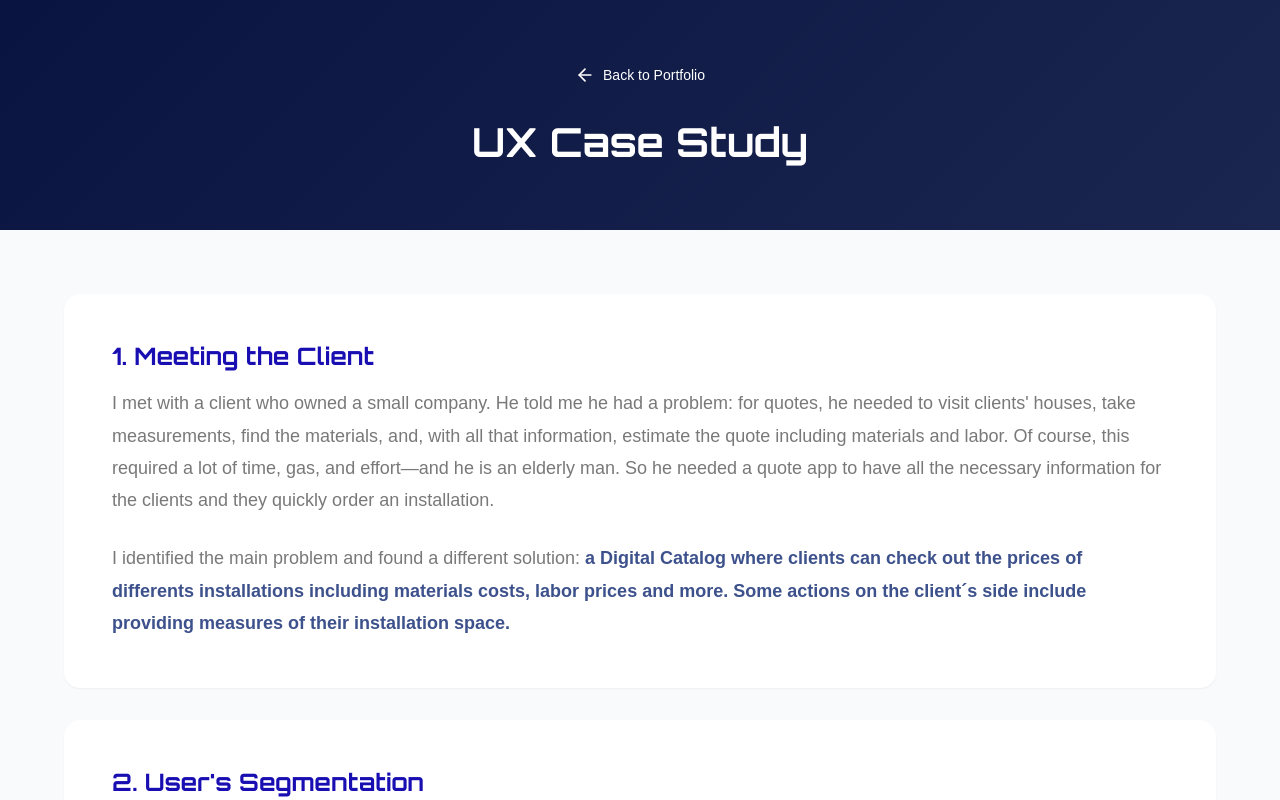
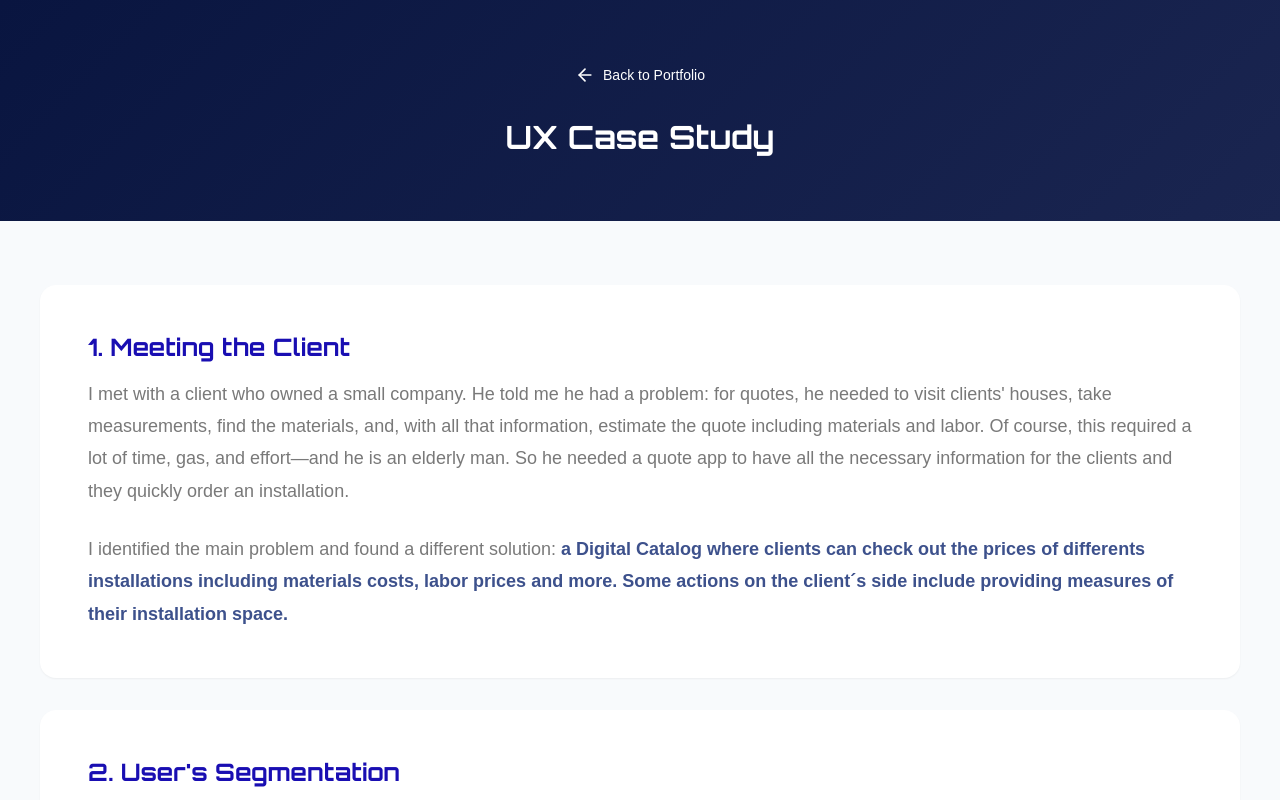
Before and after one commit to Asieljo/Portfolio, a React (Vite) app: page /Portfolio/case-study in a window 1280 px wide. Shown: the top 800 px of the page. Built offline with nearby package versions, Linux system fonts and the light colour scheme; a web font is replaced by a local one.

Commit message:
Final changes to app. Working on improvements on mobile

```diff
--- a/src/components/About/About.styles.scss
+++ b/src/components/About/About.styles.scss
@@ -68,6 +68,10 @@
     border-radius: $radius-xl;
     object-fit: cover;
     box-shadow: $shadow-xl;
+
+    @include mobile {
+      display: none;
+    }
   }
 
   &__skills {
--- a/src/components/Header/Header.styles.scss
+++ b/src/components/Header/Header.styles.scss
@@ -3,7 +3,7 @@
   top: 0;
   left: 0;
   right: 0;
-  z-index: 100;
+  z-index: 400;
   background-color: $color-white;
   backdrop-filter: blur(10px);
   box-shadow: $shadow-sm;
@@ -37,7 +37,8 @@
     }
 
     @include tablet {
-      visibility: hidden;
+      visibility: visible;
+      display: flex;
     }
 
     @include flex-column;
@@ -80,6 +81,35 @@
       align-items: center;
     }
 
+    @include tablet {
+      position: fixed;
+      top: 80px;
+      left: 0;
+      right: 0;
+      background-color: $color-white;
+      display: flex;
+      align-items: center;
+      justify-content: center;
+      transform: translateY(-100px);
+
+      transition: transform .3s ease-out;
+      pointer-events: none;
+      visibility: hidden;
+      opacity: 0;
+
+      &--open {
+        width: fit-content;
+        transform: translateY(0);
+        pointer-events: auto;
+        background: none;
+        margin: 0 auto;
+
+        visibility: visible;
+        opacity: 1;
+        transition: all .6s cubic-bezier(0.19, 1, 0.22, 1.3);
+      }
+    }
+
     @include mobile {
       position: fixed;
       top: 80px;
@@ -113,6 +143,12 @@
   &__nav-list {
     @include flex-center;
     gap: $spacing-lg;
+
+    @include tablet {
+      @include flex-column;
+      gap: 12px;
+      width: 500px;
+    }
 
     @include mobile {
       @include flex-column;
@@ -151,6 +187,14 @@
 
     }
 
+    @include tablet {
+      width: 500px;
+
+      &:hover {
+        background-color: $color-gray-light;
+      }
+    }
+
     @include mobile {
       width: 500px;
 
@@ -164,6 +208,10 @@
     @include button-primary;
     padding: $spacing-sm $spacing-lg;
 
+    @include tablet {
+      padding: $spacing-md $spacing-2xl;
+    }
+
     @include mobile {
       padding: $spacing-md $spacing-2xl;
     }
--- a/src/components/Landing/Landing.styles.scss
+++ b/src/components/Landing/Landing.styles.scss
@@ -64,7 +64,7 @@
     }
 
     @include mobile {
-      font-size: $font-size-5xl;
+      font-size: $font-size-8xl;
     }
   }
 
@@ -76,6 +76,10 @@
     font-size: $font-size-lg;
     color: $color-gray;
     line-height: 1.8;
+
+    @media (max-width: 850px) {
+      visibility: hidden;
+    }
 
     @media (min-width: 1025px) {
       right: 24px;
@@ -127,18 +131,28 @@
       text-align: center;
     }
 
-    @include tablet {
-      position: absolute;
-      left: 48px;
+    @include desktop {
+      left: 300px;
       bottom: 400px;
     }
 
-    @include mobile {
+    @media (min-width: 1025px ) and (max-width: 1500px) {
+      left: 120px;
+      bottom: 400px;
+    }
+
+    @include tablet {
       position: absolute;
-      left: 64px;
+      left: 100px;
       bottom: 400px;
 
-      width: 180px;
+      width: 170px;
+    }
+
+    @include mobile {
+      width: 160px;
+      left: 48px;
+      bottom: 420px;
     }
   }
 
@@ -148,6 +162,11 @@
     background-color: $color-accent;
     border-radius: $radius-full;
     animation: pulse 2s infinite;
+
+    @include tablet {
+      width: 20px;
+      height: 12px;
+    }
 
     @include mobile {
       width: 20px;
--- a/src/components/Languages/Languages.styles.scss
+++ b/src/components/Languages/Languages.styles.scss
@@ -4,6 +4,8 @@
 
   &__container {
     @include container;
+    max-width: none;
+    width: fit-content;
   }
 
   &__label {
@@ -34,7 +36,7 @@
     flex-wrap: wrap;
 
     @include mobile {
-      gap: $spacing-xl;
+      gap: $spacing-lg;
     }
   }
 
--- a/src/components/SoftSkills/SoftSkills.styles.scss
+++ b/src/components/SoftSkills/SoftSkills.styles.scss
@@ -29,28 +29,31 @@
   }
 
   &__grid {
-    display: grid;
-    grid-template-columns: repeat(6, 1fr);
+    display: flex;
+    flex-wrap: wrap;
     gap: $spacing-xl;
 
+    @include desktop {
+      justify-content: center;
+    }
+
     @include tablet {
-      grid-template-columns: repeat(3, 1fr);
+      justify-content: center;
     }
 
     @include mobile {
-      grid-template-columns: repeat(2, 1fr);
       gap: $spacing-md;
+      justify-content: center;
     }
   }
 
   &__card {
     @include flex-column;
     align-items: center;
-    gap: $spacing-md;
     padding: $spacing-lg;
     background-color: $color-light;
     border-radius: $radius-lg;
-    transition: all $transition-normal;
+    width: fit-content;
   }
 
   &__icon {
--- a/src/components/Tools/Tools.styles.scss
+++ b/src/components/Tools/Tools.styles.scss
@@ -4,6 +4,8 @@
 
   &__container {
     @include container;
+    max-width: none;
+    width: fit-content;
   }
 
   &__label {
@@ -34,7 +36,7 @@
     flex-wrap: wrap;
 
     @include mobile {
-      gap: $spacing-xl;
+      gap: $spacing-lg;
     }
   }
 
--- a/src/styles/_mixins.scss
+++ b/src/styles/_mixins.scss
@@ -2,19 +2,19 @@
 
 // Responsive breakpoints
 @mixin mobile {
-  @media (max-width: $breakpoint-md) {
+  @media (max-width: $breakpoint-mobile-l) {
     @content;
   }
 }
 
 @mixin tablet {
-  @media (max-width: $breakpoint-lg) {
+  @media (min-width: ($breakpoint-mobile-l + 1px)) and (max-width: $breakpoint-tablet) {
     @content;
   }
 }
 
 @mixin desktop {
-  @media (min-width: $breakpoint-lg) {
+  @media (min-width: $breakpoint-desktop) {
     @content;
   }
 }
@@ -131,7 +131,6 @@
 @mixin container {
   max-width: 1200px;
   margin: 0 auto;
-  padding: 0 $spacing-lg;
 
   @include mobile {
     padding: 0 $spacing-md;
--- a/src/styles/_variables.scss
+++ b/src/styles/_variables.scss
@@ -14,17 +14,20 @@ $font-body: 'Orbit', sans-serif;
 $font-heading: "Orbitron", sans-serif;
 $font-btn: "Orbit", sans-serif;
 
-// Font sizes
+// Font sizes (aligned with AGENTS.md typographic scale)
 $font-size-xs: 0.75rem;
 $font-size-sm: 0.875rem;
 $font-size-base: 1rem;
 $font-size-lg: 1.125rem;
 $font-size-xl: 1.25rem;
 $font-size-2xl: 1.5rem;
-$font-size-3xl: 2rem;
-$font-size-4xl: 2.5rem;
-$font-size-5xl: 3.5rem;
-$font-size-8xl: 5rem;
+$font-size-3xl: 1.75rem;
+$font-size-4xl: 2rem;
+$font-size-5xl: 2.25rem;
+$font-size-6xl: 2.5rem;
+$font-size-7xl: 3rem;
+$font-size-8xl: 3.5rem;
+$font-size-9xl: 5rem;
 $font-size-10xl: 7rem;
 
 // Spacing
@@ -57,7 +60,7 @@ $transition-normal: 0.3s ease;
 $transition-slow: 0.5s ease;
 
 // Breakpoints
-$breakpoint-sm: 576px;
-$breakpoint-md: 768px;
-$breakpoint-lg: 1024px;
-$breakpoint-xl: 1200px;
+$breakpoint-mobile-s: 480px;
+$breakpoint-mobile-l: 767px;
+$breakpoint-tablet: 1024px;
+$breakpoint-desktop: 1025px;
--- a/src/styles/index.styles.scss
+++ b/src/styles/index.styles.scss
@@ -39,36 +39,52 @@ h1, h2, h3, h4, h5, h6 {
 }
 
 h1 {
-  font-size: $font-size-5xl;
+  font-size: $font-size-7xl;
 
   @include mobile {
+    font-size: $font-size-3xl;
+  }
+
+  @include tablet {
     font-size: $font-size-4xl;
   }
 }
 
 h2 {
-  font-size: $font-size-3xl;
+  font-size: $font-size-5xl;
 
   @include mobile {
     font-size: $font-size-2xl;
   }
+
+  @include tablet {
+    font-size: $font-size-3xl;
+  }
 }
 
 h3 {
-  font-size: $font-size-2xl;
+  font-size: $font-size-3xl;
 
   @include mobile {
     font-size: $font-size-xl;
   }
+
+  @include tablet {
+    font-size: $font-size-2xl;
+  }
 }
 
 p {
-  font-size: $font-size-lg;
+  font-size: $font-size-base;
   color: $color-gray;
   line-height: 1.8;
+}
+
+span {
+  font-size: $font-size-sm;
 
   @include mobile {
-    font-size: $font-size-base;
+    font-size: $font-size-xs;
   }
 }
 
```
Also changed, not shown: 7 other files (tests, documents, lock files or other folders).
